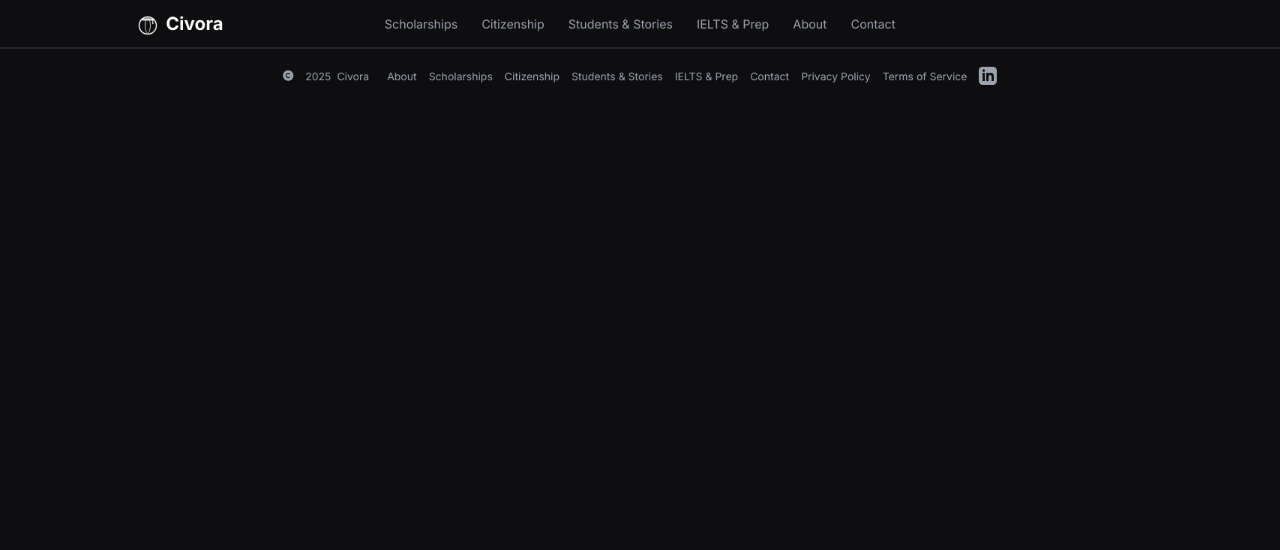
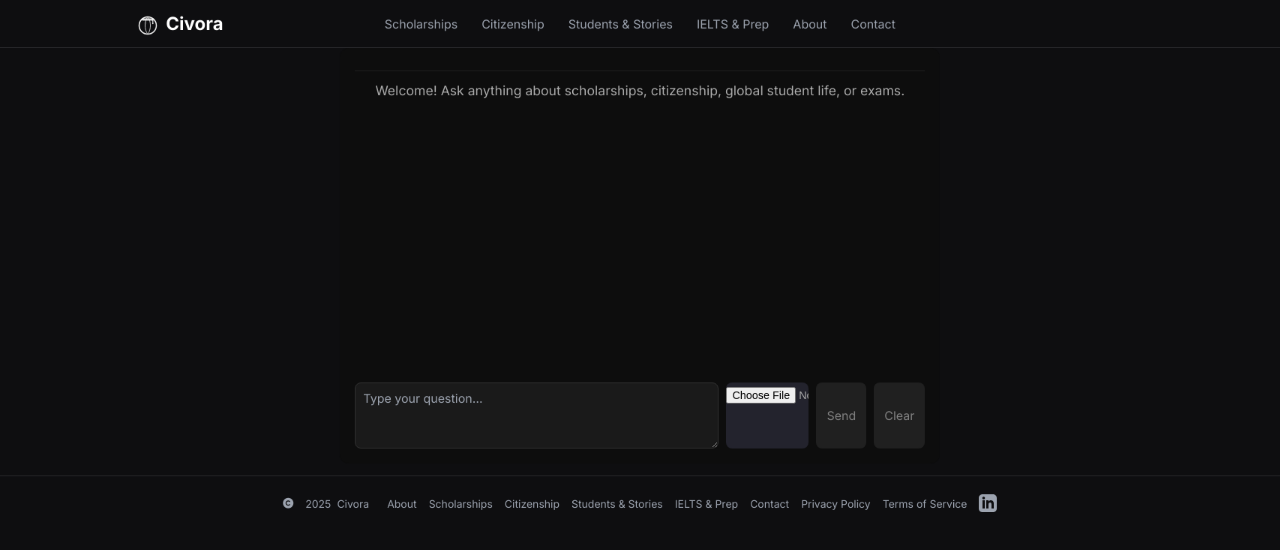
Before and after one commit to subammmm/civora, a Next.js app: page / in a window 1280 px wide. Shown: the top 550 px of the page. Built offline with nearby package versions, Linux system fonts and the light colour scheme.

Commit message:
Restore full CivoraAIChat UI and logic

```diff
--- a/app/page.js
+++ b/app/page.js
@@ -5,7 +5,32 @@ import remarkGfm from "remark-gfm";
 import "./globals.css";
 
 function CivoraAIChat() {
-  // ... [rest of your code unchanged above] ...
+  const [input, setInput] = useState("");
+  const [messages, setMessages] = useState(() => {
+    if (typeof window !== "undefined") {
+      const saved = window.localStorage.getItem("civoraHistory");
+      return saved ? JSON.parse(saved) : [];
+    }
+    return [];
+  });
+  const [loading, setLoading] = useState(false);
+  const [streamBuffer, setStreamBuffer] = useState("");
+  const chatEndRef = useRef(null);
+  const fileInputRef = useRef(null);
+
+  useEffect(() => {
+    if (chatEndRef.current) chatEndRef.current.scrollIntoView({ behavior: "smooth" });
+    if (typeof window !== "undefined") {
+      window.localStorage.setItem("civoraHistory", JSON.stringify(messages));
+    }
+  }, [messages]);
+
+  function handleInputKeyDown(e) {
+    if (e.key === "Enter" && !e.shiftKey) {
+      e.preventDefault();
+      if (!loading) sendMessage({ preventDefault: () => {}, target: { file: fileInputRef.current } });
+    }
+  }
 
   async function sendMessage(e) {
     e.preventDefault();
@@ -58,7 +83,7 @@ function CivoraAIChat() {
       // Use SSE streaming if no file, else fallback to JSON POST
       if (!fileUploadObject) {
         // Streaming for text-only
-        const eventSource = new EventSourcePolyfill("/api/ai-assistant", {  // <-- FIXED
+        const eventSource = new EventSourcePolyfill("/api/ai-assistant", {
           headers: { "Content-Type": "application/json" },
           payload: JSON.stringify({ input, history: historyPayload }),
         });
@@ -80,7 +105,7 @@ function CivoraAIChat() {
         });
       } else {
         // Fallback for file uploads (no SSE)
-        const res = await fetch("/api/ai-assistant", {  // <-- FIXED
+        const res = await fetch("/api/ai-assistant", {
           method: "POST",
           headers: { "Content-Type": "application/json" },
           body: JSON.stringify({ input, history: historyPayload, file: fileUploadObject }),
@@ -106,7 +131,169 @@ function CivoraAIChat() {
     setInput("");
   }
 
-  // ... [rest of your code unchanged below] ...
+  function handleClearHistory() {
+    setMessages([]);
+    if (typeof window !== "undefined") window.localStorage.removeItem("civoraHistory");
+  }
+
+  return (
+    <div className="ai-chat-main">
+      <div className="ai-chat-header"></div>
+      <div className="ai-chat-area">
+        {messages.length === 0 && (
+          <div className="ai-welcome">
+            <span>Welcome! Ask anything about scholarships, citizenship, global student life, or exams.</span>
+          </div>
+        )}
+        {messages.map((m, i) => (
+          <div key={i} className={`ai-chat-bubble ${m.role}`}>
+            <div className="ai-bubble-content">
+              {m.content.startsWith("<img") ? (
+                <span dangerouslySetInnerHTML={{ __html: m.content }} />
+              ) : (
+                <ReactMarkdown
+                  remarkPlugins={[remarkGfm]}
+                  allowedElements={[
+                    "h2", "h3", "strong", "em", "ul", "ol", "li", "a", "code", "pre", "blockquote", "br", "p"
+                  ]}
+                  components={{
+                    h2: props => <div style={{margin:"22px 0 6px 0",borderBottom:"1px solid #333",fontWeight:"700",fontSize:"1.09rem",color:"#5e6ad2"}}>{props.children}</div>,
+                    h3: props => <div style={{marginTop:"16px",fontWeight:"600",fontSize:"1.02rem",color:"#7c83e4"}}>{props.children}</div>,
+                    li: props => <li style={{marginBottom:"8px"}}>{props.children}</li>,
+                    p: props => <p style={{margin:"7px 0"}}>{props.children}</p>
+                  }}
+                >{m.content}</ReactMarkdown>
+              )}
+            </div>
+          </div>
+        ))}
+        {/* Streaming buffer UI */}
+        {loading && streamBuffer && (
+          <div className="ai-chat-bubble assistant">
+            <div className="ai-bubble-content">
+              <ReactMarkdown remarkPlugins={[remarkGfm]}>{streamBuffer}</ReactMarkdown>
+            </div>
+          </div>
+        )}
+        <div ref={chatEndRef}></div>
+      </div>
+      <form onSubmit={sendMessage} className="ai-chat-input-row">
+        <textarea
+          value={input}
+          onChange={e => setInput(e.target.value)}
+          placeholder="Type your question…"
+          className="ai-chat-input"
+          disabled={loading}
+          aria-label="Type your question"
+          rows={1}
+          onKeyDown={handleInputKeyDown}
+        />
+        <input
+          type="file"
+          name="file"
+          accept="image/*,application/pdf"
+          ref={fileInputRef}
+          className="ai-file-input"
+          disabled={loading}
+          aria-label="Upload image or PDF"
+        />
+        <button
+          type="submit"
+          className="btn"
+          disabled={loading}
+          aria-label="Send message"
+        >
+          {loading ? "..." : "Send"}
+        </button>
+        <button type="button" className="btn" onClick={handleClearHistory}>
+          Clear
+        </button>
+      </form>
+      <style>{`
+        .ai-chat-main {
+          background: #0d0d0d;
+          color: #f5f5f5;
+          border-radius: 12px;
+          padding: 20px;
+          max-width: 800px;
+          margin: auto;
+          font-family: 'Inter', sans-serif;
+        }
+        .ai-chat-header {
+          border-bottom: 1px solid #222;
+          padding-bottom: 10px;
+          margin-bottom: 15px;
+        }
+        .ai-chat-bubble.user {
+          background: #1a1a1a;
+          border-radius: 12px;
+          padding: 10px 14px;
+          margin: 8px 0;
+          align-self: flex-end;
+        }
+        .ai-chat-bubble.assistant {
+          background: #111;
+          border-radius: 12px;
+          padding: 10px 14px;
+          margin: 8px 0;
+          align-self: flex-start;
+        }
+        .ai-chat-area {
+          min-height: 380px;
+          margin-bottom: 20px;
+        }
+        .ai-chat-input-row {
+          margin-top: 15px;
+          display: flex;
+          gap: 10px;
+        }
+        .ai-chat-input {
+          flex: 1;
+          border-radius: 8px;
+          border: 1px solid #333;
+          background: #1a1a1a;
+          color: #f5f5f5;
+          padding: 10px;
+        }
+        .ai-file-input {
+          background: #23232d;
+          color: #aaa;
+          border-radius: 8px;
+          border: none;
+          font-size: 0.9rem;
+          padding: 6px 0;
+          width: 110px;
+        }
+        .btn {
+          background: #333;
+          color: #f5f5f5;
+          border-radius: 8px;
+          padding: 8px 14px;
+          border: none;
+          cursor: pointer;
+        }
+        .btn:hover {
+          background: #444;
+        }
+        .ai-bubble-content {
+          word-break: break-word;
+        }
+        .ai-welcome {
+          font-size: 1.1rem;
+          color: #aaa;
+          text-align: center;
+          margin-bottom: 32px;
+        }
+        @media (max-width: 540px) {
+          .ai-chat-main {
+            max-width: 100vw;
+            border-radius: 0;
+            padding: 8px;
+          }
+        }
+      `}</style>
+    </div>
+  );
 }
 
 // Polyfill for EventSource with POST support (for SSE streaming, if needed)
```
